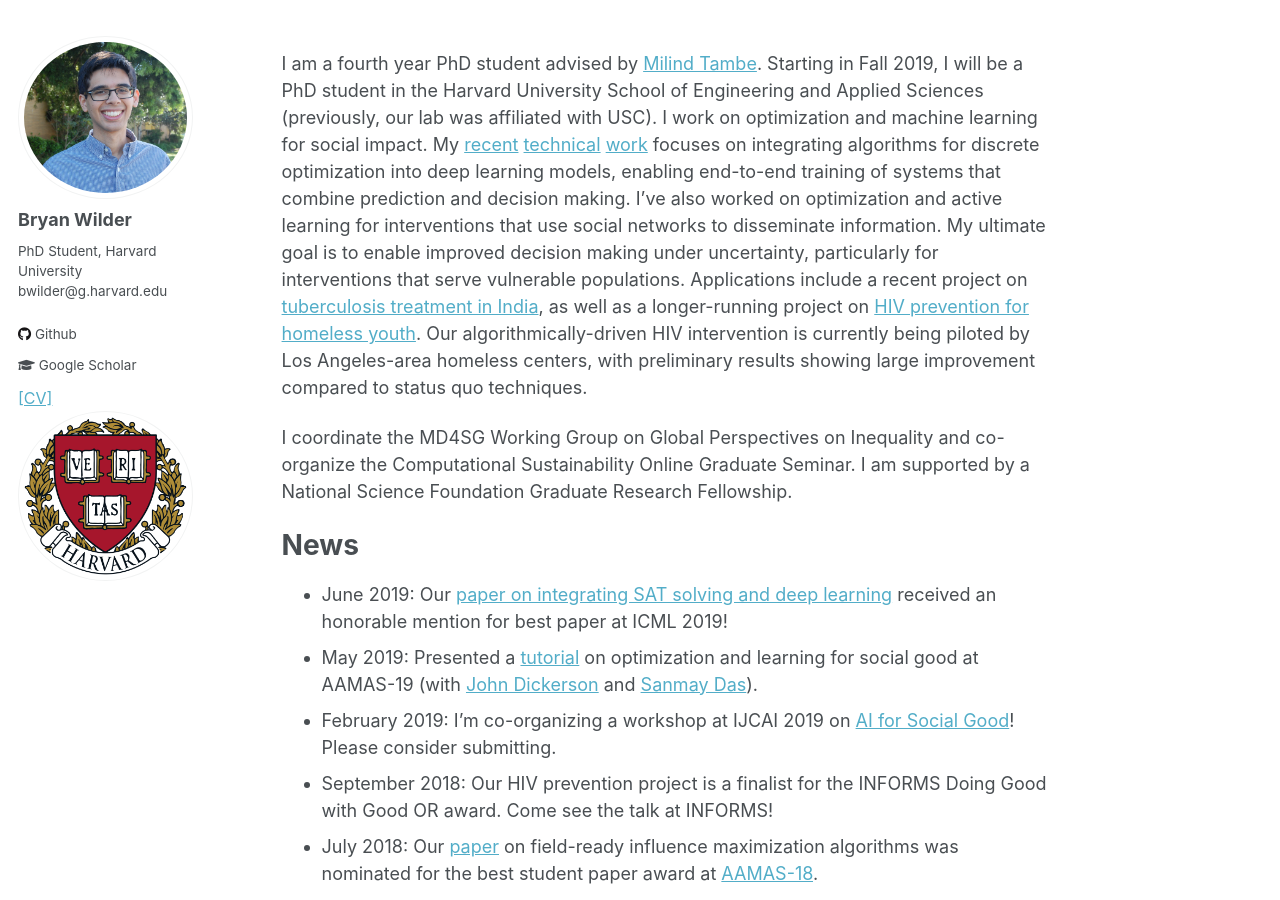
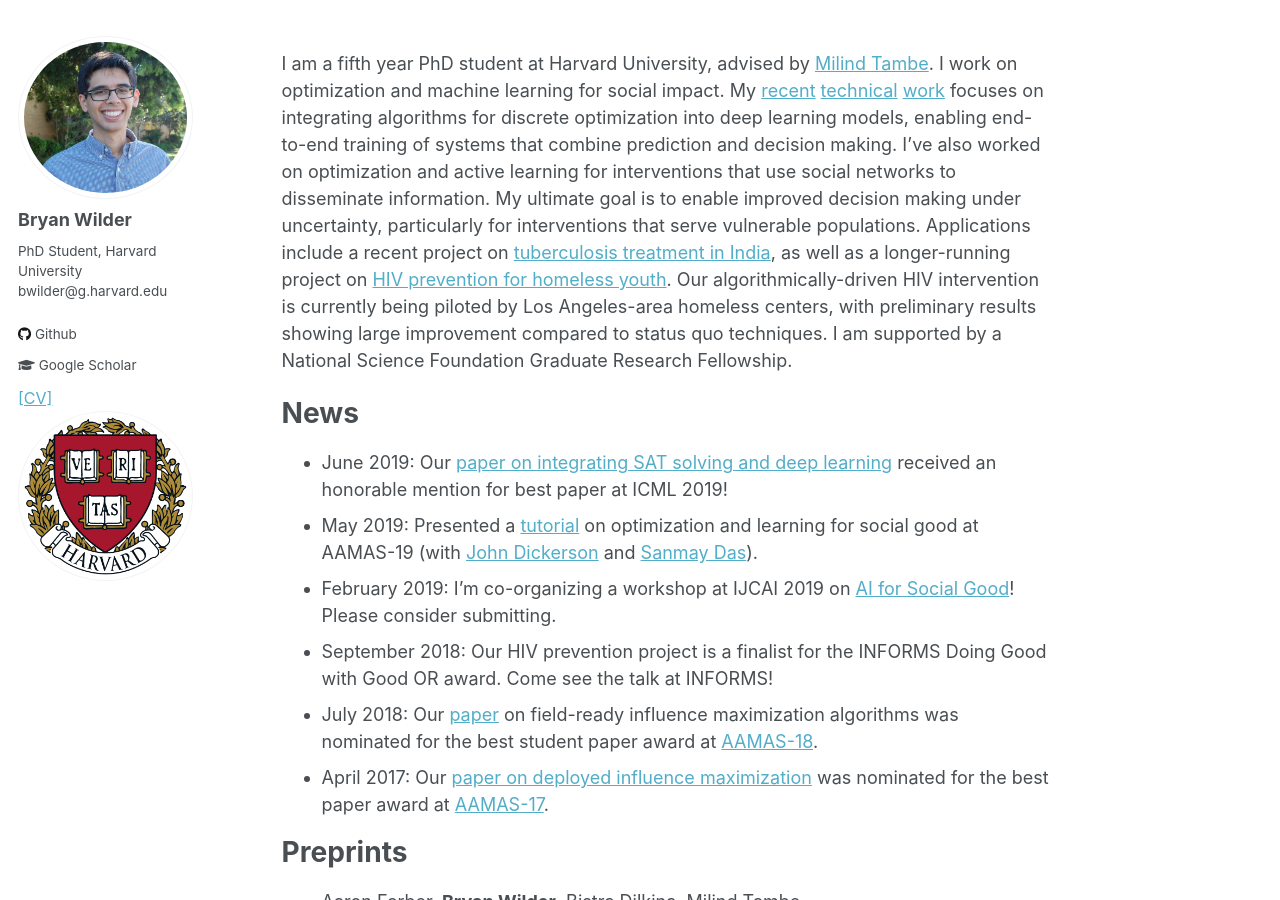
Before and after one commit to bryanwilder/bryanwilder.github.io, a Jekyll site: the page built from _pages/about.md, in a window 1280 px wide and 900 px high. Built offline with Jekyll 4.4.1, drawn with Linux system fonts in a browser that asks for light colours.

Commit message:
Update about.md

```diff
--- a/_pages/about.md
+++ b/_pages/about.md
@@ -7,9 +7,7 @@
   - /about/
   - /about.html
 ---
-I am a fourth year PhD student advised by [Milind Tambe](https://www.seas.harvard.edu/directory/mtambe). Starting in Fall 2019, I will be a PhD student in the Harvard University School of Engineering and Applied Sciences (previously, our lab was affiliated with USC). I work on optimization and machine learning for social impact. My [recent](https://arxiv.org/abs/1905.13732) [technical](http://proceedings.mlr.press/v97/wang19e/wang19e.pdf) [work](files/aaai_melding.pdf) focuses on integrating algorithms for discrete optimization into deep learning models, enabling end-to-end training of systems that combine prediction and decision making. I've also worked on optimization and active learning for interventions that use social networks to disseminate information. My ultimate goal is to enable improved decision making under uncertainty, particularly for interventions that serve vulnerable populations. Applications include a recent project on [tuberculosis treatment in India](https://arxiv.org/abs/1902.01506), as well as a longer-running project on [HIV prevention for homeless youth](files/aamas_deployment.pdf). Our algorithmically-driven HIV intervention is currently being piloted by Los Angeles-area homeless centers, with preliminary results showing large improvement compared to status quo techniques.
-
-I coordinate the MD4SG Working Group on Global Perspectives on Inequality and co-organize the Computational Sustainability Online Graduate Seminar. I am supported by a National Science Foundation Graduate Research Fellowship.
+I am a fifth year PhD student at Harvard University, advised by [Milind Tambe](https://www.seas.harvard.edu/directory/mtambe). I work on optimization and machine learning for social impact. My [recent](https://arxiv.org/abs/1905.13732) [technical](http://proceedings.mlr.press/v97/wang19e/wang19e.pdf) [work](files/aaai_melding.pdf) focuses on integrating algorithms for discrete optimization into deep learning models, enabling end-to-end training of systems that combine prediction and decision making. I've also worked on optimization and active learning for interventions that use social networks to disseminate information. My ultimate goal is to enable improved decision making under uncertainty, particularly for interventions that serve vulnerable populations. Applications include a recent project on [tuberculosis treatment in India](https://arxiv.org/abs/1902.01506), as well as a longer-running project on [HIV prevention for homeless youth](files/aamas_deployment.pdf). Our algorithmically-driven HIV intervention is currently being piloted by Los Angeles-area homeless centers, with preliminary results showing large improvement compared to status quo techniques. I am supported by a National Science Foundation Graduate Research Fellowship.
 
 # News
 
```
